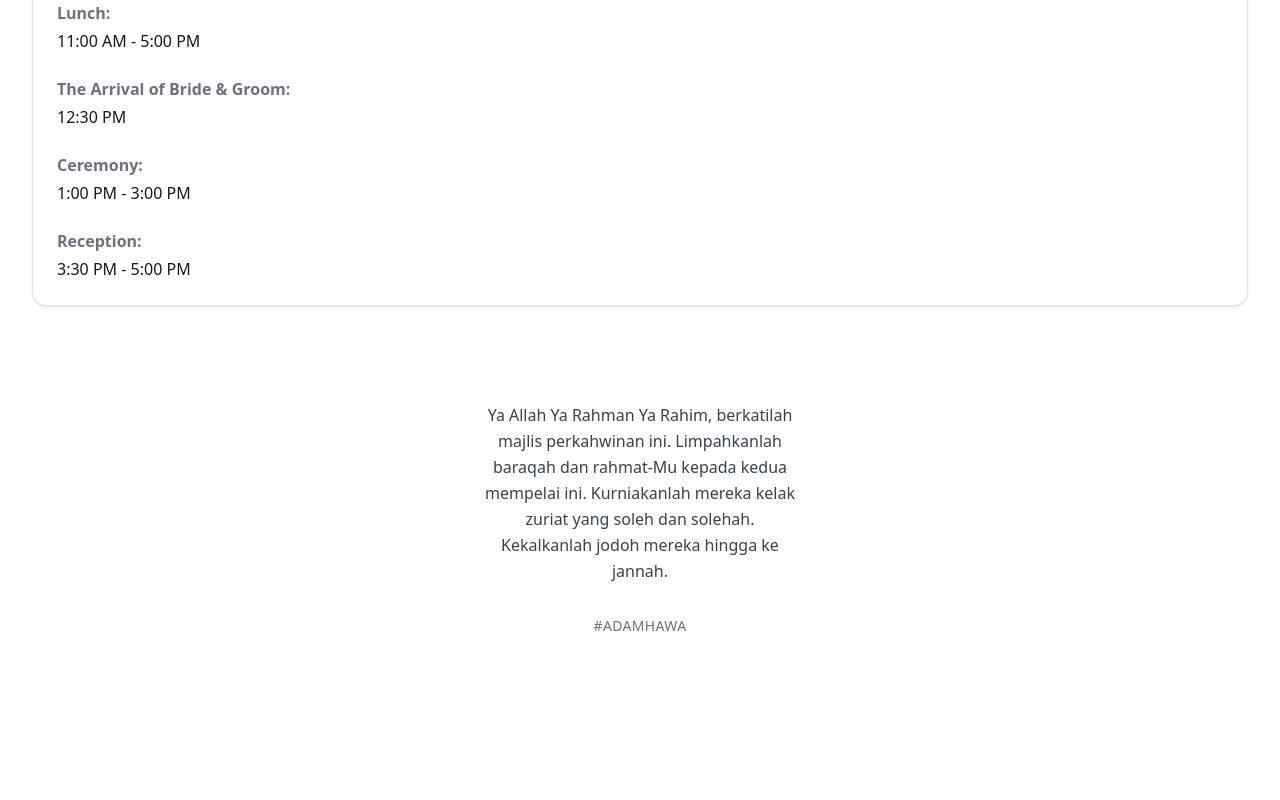
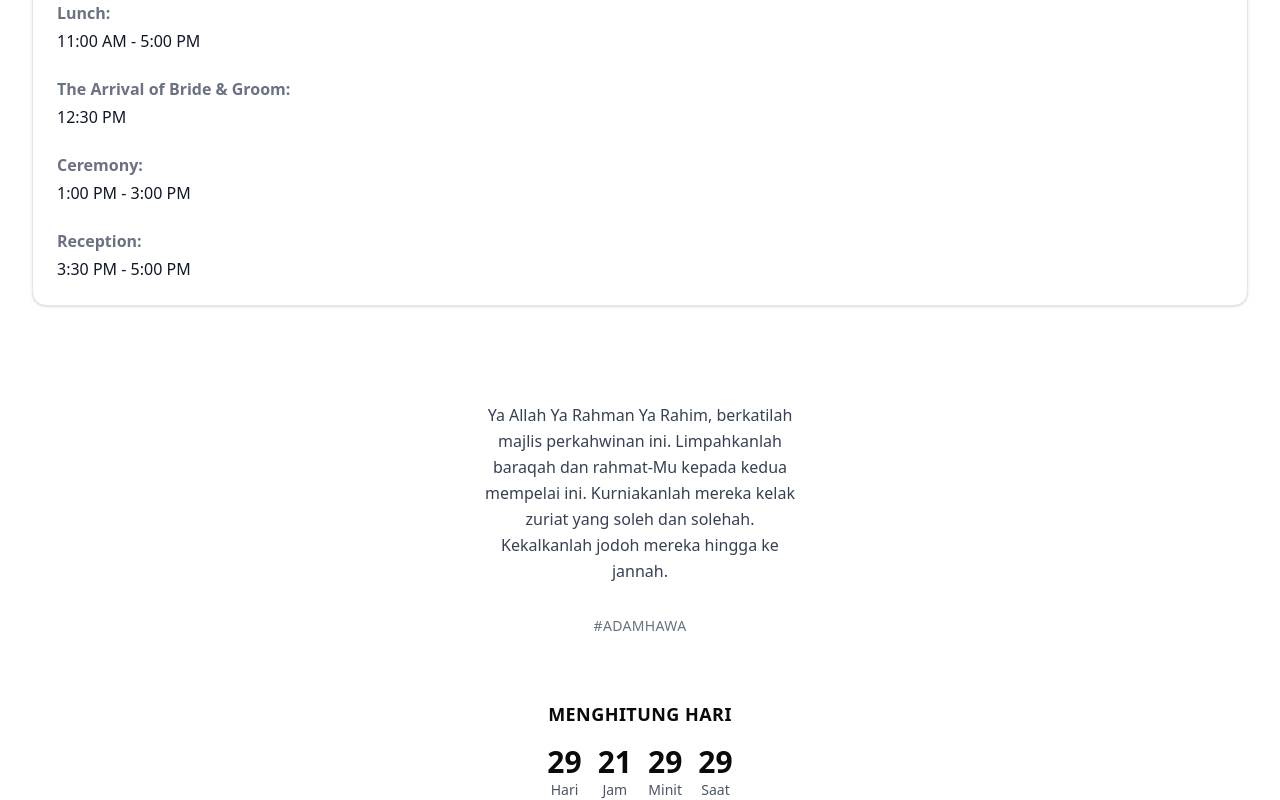
Before and after one commit to Zer0-01/next-sa-invitation, a Next.js app: page / in a window 1280 px wide. Shown: the part 2228-3028 px from the top of the page. Before the commit the page ends 2928 px from the top, so only its background shows below. Built offline with nearby package versions, Linux system fonts and the light colour scheme.

Commit message:
feat: complete countdown

```diff
--- /dev/null
+++ b/src/app/components/countdown-component.tsx
@@ -0,0 +1,39 @@
+const CountdownComponent = () => {
+    return (
+        <div className="flex flex-col items-center gap-4">
+            {/* Title */}
+            <div className="text-lg font-semibold tracking-wide">
+                MENGHITUNG HARI
+            </div>
+
+            {/* Countdown Row */}
+            <div className="flex flex-row items-center gap-4">
+                {/* Day */}
+                <div className="flex flex-col items-center">
+                    <span className="text-3xl font-bold">29</span>
+                    <span className="text-sm text-gray-600">Hari</span>
+                </div>
+
+                {/* Hour */}
+                <div className="flex flex-col items-center">
+                    <span className="text-3xl font-bold">21</span>
+                    <span className="text-sm text-gray-600">Jam</span>
+                </div>
+
+                {/* Minute */}
+                <div className="flex flex-col items-center">
+                    <span className="text-3xl font-bold">29</span>
+                    <span className="text-sm text-gray-600">Minit</span>
+                </div>
+
+                {/* Second */}
+                <div className="flex flex-col items-center">
+                    <span className="text-3xl font-bold">29</span>
+                    <span className="text-sm text-gray-600">Saat</span>
+                </div>
+            </div>
+        </div>
+    );
+};
+
+export default CountdownComponent;
--- a/src/app/page.tsx
+++ b/src/app/page.tsx
@@ -1,3 +1,4 @@
+import CountdownComponent from "./components/countdown-component";
 import DoaComponent from "./components/doa-component";
 import InfoComponent from "./components/info-component";
 import InviteComponent from "./components/invite-component";
@@ -12,6 +13,7 @@ export default function Home() {
       <InfoComponent />
       <ProgrammeComponent />
       <DoaComponent />
+      <CountdownComponent />
     </div>
 
   );
```
